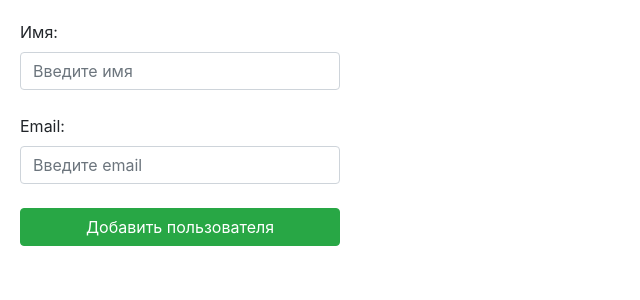
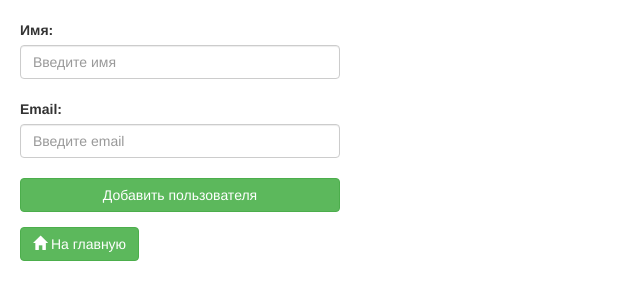
Before and after one commit to Tumofei/Blog, a PHP site: page /Views/create.html in a window 1280 px wide. Shown: the top 300 px of the page, without its empty margins (0-640 px from the left). Run offline with PHP 8.4, Linux system fonts and the light colour scheme; some libraries are stand-ins or nearby versions.

Commit message:
buttom home & reflesh

```diff
--- a/Views/create.html
+++ b/Views/create.html
@@ -24,10 +24,13 @@
     <input type="text" name="name" size="30" class="form-control" placeholder="Введите имя" ><br/>
     <label for="email">Email:</label><br/>
     <input type="text" name="email" size="30" class="form-control" placeholder="Введите email"><br/>
-    <button type="submit" name="submit" class="btn btn-block btn-success">Добавить пользователя<br/>
+    <button type="submit" name="submit" class="btn btn-block btn-success">Добавить пользователя<br/></button>
 </fieldset>
 </form>
 </div>
+    <div>
+        <a href="/index.html" class="btn btn-success"><span class="glyphicon glyphicon-home"></span> На главную </a>
+    </div>
 </div>
 </body>
 </html>
--- a/Views/user_list.php
+++ b/Views/user_list.php
@@ -32,5 +32,8 @@
     <?php endforeach;?>
 
 </table>
+<div class="weight">
+    <a href="/index.html" class="btn btn-success"><span class="glyphicon glyphicon-home"></span> На главную </a>
+</div>
 </body>
 </html>
```
Also changed, not shown: Controllers/create.php (+5 -4 lines), Views/user_posts.php (+6 -3 lines), .htaccess.
